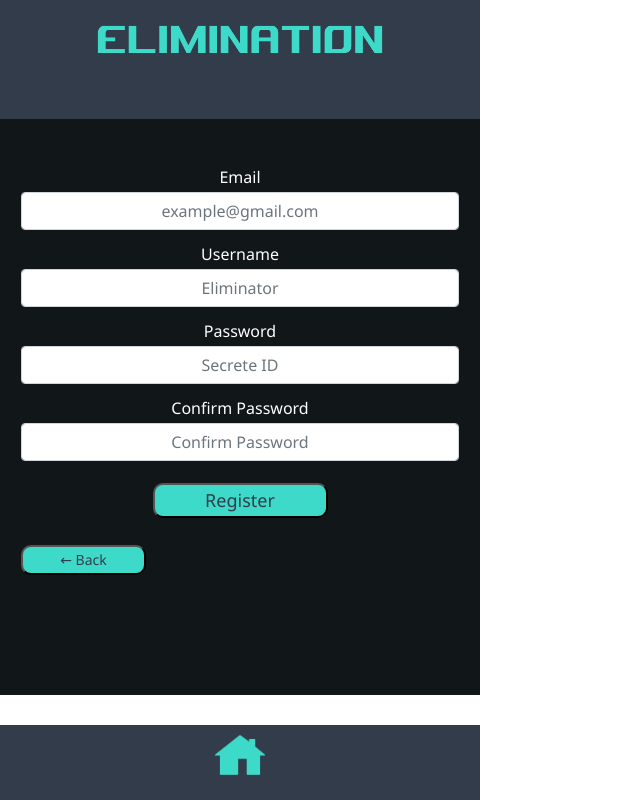
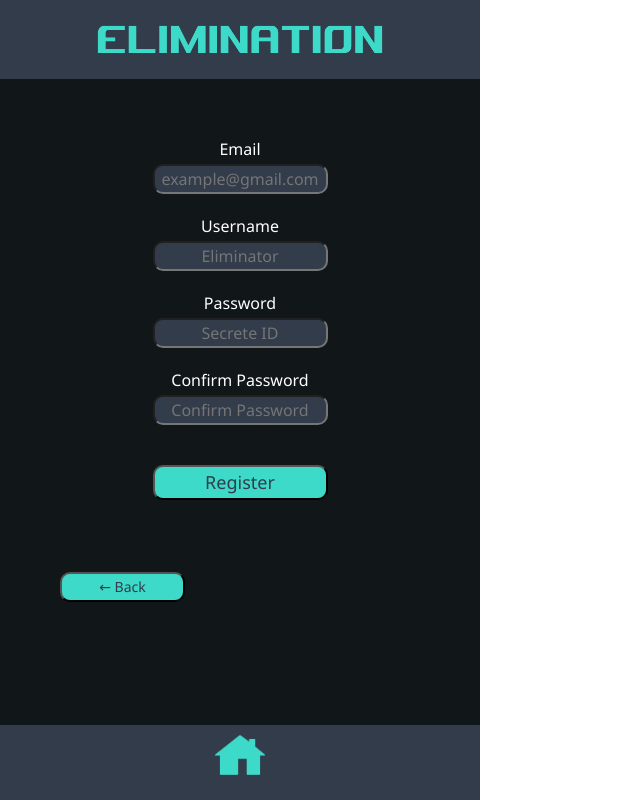
Before and after one commit to masonamccallum/Elimination, a Flask app: page /auth/register in a window 1280 px wide. Shown: the whole page, without its empty margins (0-640 px from the left). Run offline with Flask 2, Linux system fonts and the light colour scheme; some libraries are stand-ins or nearby versions.

Commit message:
Made all pages I could access aestheticly fixed

```diff
--- a/app/static/styles/eliminationCSS.css
+++ b/app/static/styles/eliminationCSS.css
@@ -2,6 +2,10 @@
 /* Global Styles */
 h3 {
   font-size: 30px;
+}
+h1 {
+  font-size: 35px;
+	color: white;
 }
 /* Header */
 header {
@@ -15,45 +19,89 @@ header {
   background: #323C4A;
 }
 /* Main Content sections */
-body {
-  margin: 0px;
+#body-div {
+  background-color: #111619;
+  min-height: 100vh;
+  max-width: 480px;
+}
+#inner-body {
+  font-family: Segoe, "Segoe UI", "DejaVu Sans", "Trebuchet MS", Verdana, "sans-serif";
   width: 100%;
   max-width: 480px;
-  padding: 0px;
-  height: 100%;
-}
-#main-body {
-  margin-bottom: 12vh;
-  width: 100%;
-  min-height: 72vh;
-  max-width: 480px;
-  padding-bottom: 30px;
-  background-color: #111619;
-}
-#inner-body {
-  padding: 20px;
-  font-family: Segoe, "Segoe UI", "DejaVu Sans", "Trebuchet MS", Verdana, "sans-serif";
+  padding-top: 10%;
+  padding-bottom: 10%;
 }
 p {
   font-family: Segoe, "Segoe UI", "DejaVu Sans", "Trebuchet MS", Verdana, "sans-serif";
+}
+a {
+  color: white;
 }
 .table-body {
   padding: 0px;
   font-family: Segoe, "Segoe UI", "DejaVu Sans", "Trebuchet MS", Verdana, "sans-serif";
   width: 100%;
   max-width: 480px;
+  margin-bottom: 10%;
+}
+.table-body td {
+  text-align: center;
+  width: 70%;
+  margin: 0px;
+  padding-left: 30px;
+  padding-right: 30px;
+  padding-top: 5px;
+  padding-bottom: 5px;
+}
+.form-control {
+  display: block;
+  width: 60%;
+  height: calc(1.5em + .75rem + 2px);
+  padding: .375rem .75rem;
+  font-size: 1rem;
+  font-weight: 400;
+  line-height: 1.5;
+  color: #495057;
+  background-color: #fff;
+  background-clip: padding-box;
+  border: 1px solid #ced4da;
+  border-radius: .5rem;
+  transition: border-color .15s ease-in-out, box-shadow .15s ease-in-out;
+  margin-left: auto;
   margin-right: auto;
-  margin-left: auto;
-  margin-top: 5px;
-  margin-bottom: 5px;
 }
-.square{
+.control-label{
+	color:white;
+}
+.btn {
+	  width: 175px;
+  height: 100%;
+  margin-top: 20px;
+  padding: 15px auto 15px auto;
+  border-radius: 10px;
+  font-family: Segoe, "Segoe UI", "DejaVu Sans", "Trebuchet MS", Verdana, "sans-serif";
+  font-size: 18px;
+  background: #3DDAC9;
+  color: #323C4A;
+}
+.btn btn-default {
+	  width: 175px;
+  height: 35px;
+  margin-top: 20px;
+  padding: 15px auto 15px auto;
+  border-radius: 10px;
+  font-family: Segoe, "Segoe UI", "DejaVu Sans", "Trebuchet MS", Verdana, "sans-serif";
+  font-size: 18px;
+  background: #3DDAC9;
+  color: #323C4A;
+}
+.square {
   counter-reset: list-counter;
   list-style: none;
-    float:left;
+  float: left;
   color: #fff;
 }
-.square li:before{
+.square li:before {
   content: counter(list-counter);
   counter-increment: list-counter;
   width: 1em;
@@ -67,12 +115,12 @@ p {
   font-weight: bold;
   text-align: center;
   display: inline-block;
-
 }
 .game-buttons {
   width: 175px;
   height: 35px;
-  margin: 10px auto 10px auto;
+  margin-top: 20px;
+  padding: 15px auto 15px auto;
   border-radius: 10px;
   font-family: Segoe, "Segoe UI", "DejaVu Sans", "Trebuchet MS", Verdana, "sans-serif";
   font-size: 18px;
@@ -106,7 +154,22 @@ textarea {
   background-color: #323C4A;
   text-align: center;
 }
+.rule-textbox {
+  border-radius: 10px;
+  background-color: #323C4A;
+  text-align: center;
+  width: 80%;
+  height: 150px;
+	color:white;
+}
 /* Footer */
+.footer-table {
+  padding: 0px;
+  font-family: Segoe, "Segoe UI", "DejaVu Sans", "Trebuchet MS", Verdana, "sans-serif";
+  width: 100%;
+  max-width: 480px;
+  margin-bottom: 15%;
+}
 footer {
   display: block;
   text-align: center;
--- a/app/templates/auth/register.html
+++ b/app/templates/auth/register.html
@@ -3,30 +3,30 @@
 
 {% block body%}
 <tr>
-    <td style="text-align: center; width: 50%; height: 50%; margin: 0px; padding: 0px;">
-	<form action='/auth/register' method='POST'>
+    <td>
+	<form action="/auth/register" method="POST">
 	{{form.csrf_token}}
 	<table class="table-body">
 	<tbody>
-		<tr><td style ="padding-top: 2vh;">
+		<tr><td>
 		{{form.email.label(style="color: white; font-size: 16px; margin: 0px;")}}
         <br>
-        {{form.email}}
+        {{form.email(class_="input")}}
 		</td></tr>
         <tr><td>
         {{form.username.label(style="color: white; font-size: 16px; margin: 0px;")}}
         <br>
-        {{form.username}}
+        {{form.username(class_="input")}}
         </td></tr>
         <tr><td>
         {{form.password.label(style="color: white; font-size: 16px; margin: 0px;")}}
         <br>
-        {{form.password}}
+        {{form.password(class_="input")}}
         </td></tr>
         <tr><td>
         {{form.password2.label(style="color: white; font-size: 16px; margin: 0px;")}}
         <br>
-        {{form.password2}}
+        {{form.password2(class_="input")}}
         </td></tr>
 
         <tr><td>
@@ -35,10 +35,11 @@
     </tbody>
 	</table>
     </form>
-    <table class="table-body" style="text-align: center;">
+    <table class="footer-table">
         <tbody>
           <tr>
             <td style="float: left;"><a href="/"><button class="minor-buttons">&larr; Back</button></a></td>
+			  <td></td>
           </tr>
         </tbody>
       </table>
--- a/app/templates/base.html
+++ b/app/templates/base.html
@@ -31,14 +31,14 @@
 	{%endblock %}
 
 </head>
+	<div id="body-div">
 <body>
 <!-- Header content -->
 <header>
 <div id="top-head"><img src="../static/images/Elimination-logo.png" width="60%" height="auto" alt=""/></div>
-<div id="top-head" style = "height: 50%"><div>
 </header>
+
 <!-- content -->
-<div id="main-body">
   <div id="inner-body">
     <table class="table-body">
       <tbody>
@@ -50,7 +50,6 @@
       </tbody>
 	  </table>
   </div>
-</div>
 <footer>
   <div id="footer-main"><table width="100%" border="0">
   <tbody>
@@ -67,5 +66,7 @@
 </table>
 </div>
 </footer>
+
 </body>
+	</div>
 </html>
--- a/app/templates/login.html
+++ b/app/templates/login.html
@@ -1,10 +1,9 @@
 {%extends 'base.html'%}
 {%block body%}
 <tr>
-	<td style="text-align: center; width: 70%; margin: 0px; padding-top:18vh;"><button class="game-buttons"><a href="/auth/login" style="display:block;">Login</a></button></td>
+	<td style="padding-top:20%;"><a href="/auth/login"><button class="game-buttons">Login</button></a></td>
 </tr>
 <tr>
-	<td style="text-align: center; width: 70%; margin: 0px;"><button class="game-buttons"><a href="/auth/register" style="display:block;">Register</a></button></td>
+	<td><a href="/auth/register"><button class="game-buttons">Register</button></a></td>
 </tr>
-
 {% endblock body%}
```
Also changed, not shown: app/templates/auth/login.html (+10 -2 lines), app/templates/createGame.html (+46 -22 lines), app/templates/index.html (+4 -4 lines), app/templates/joinGame.html (+9 -4 lines). Lines whose indentation alone changed are shown as unchanged.
